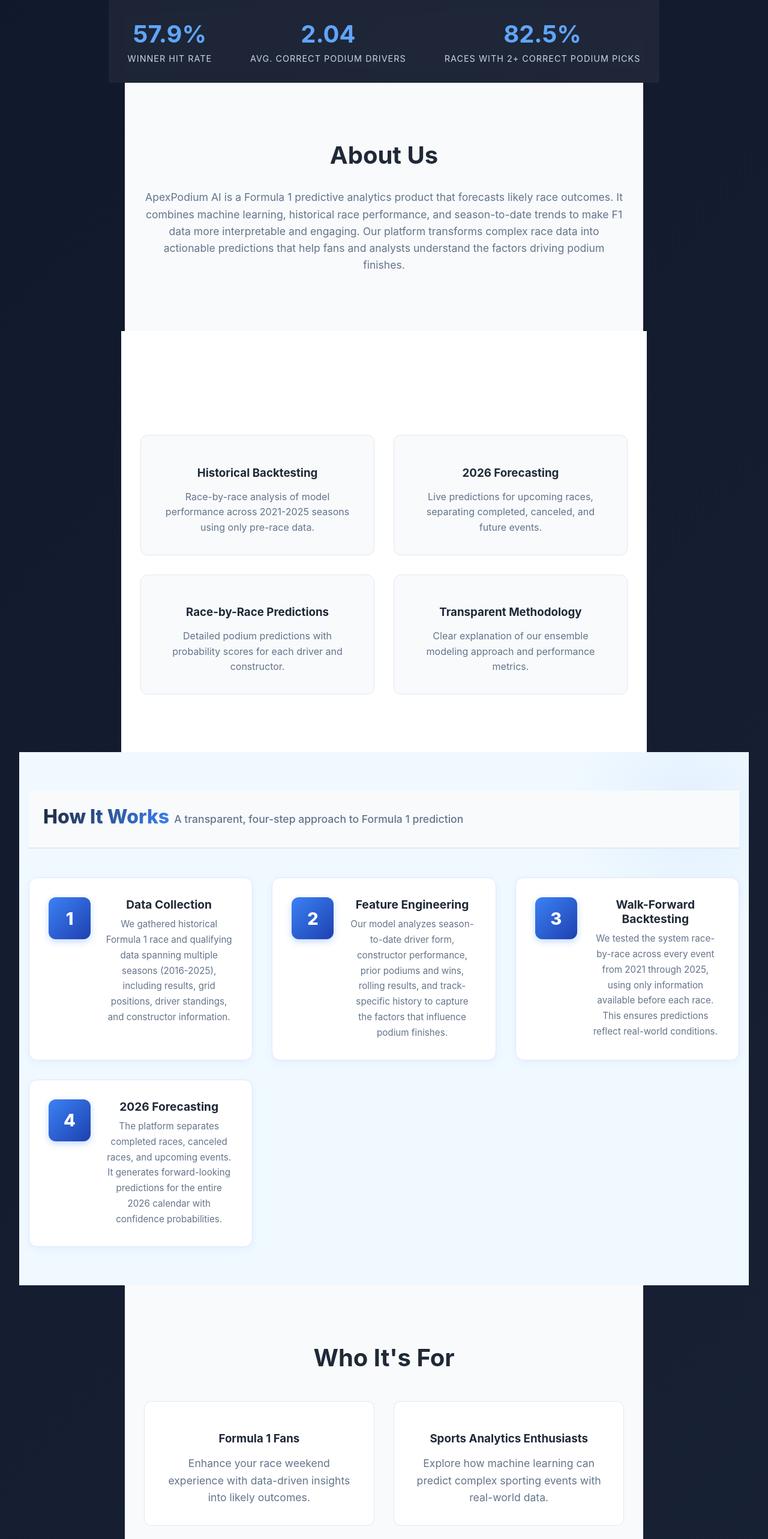
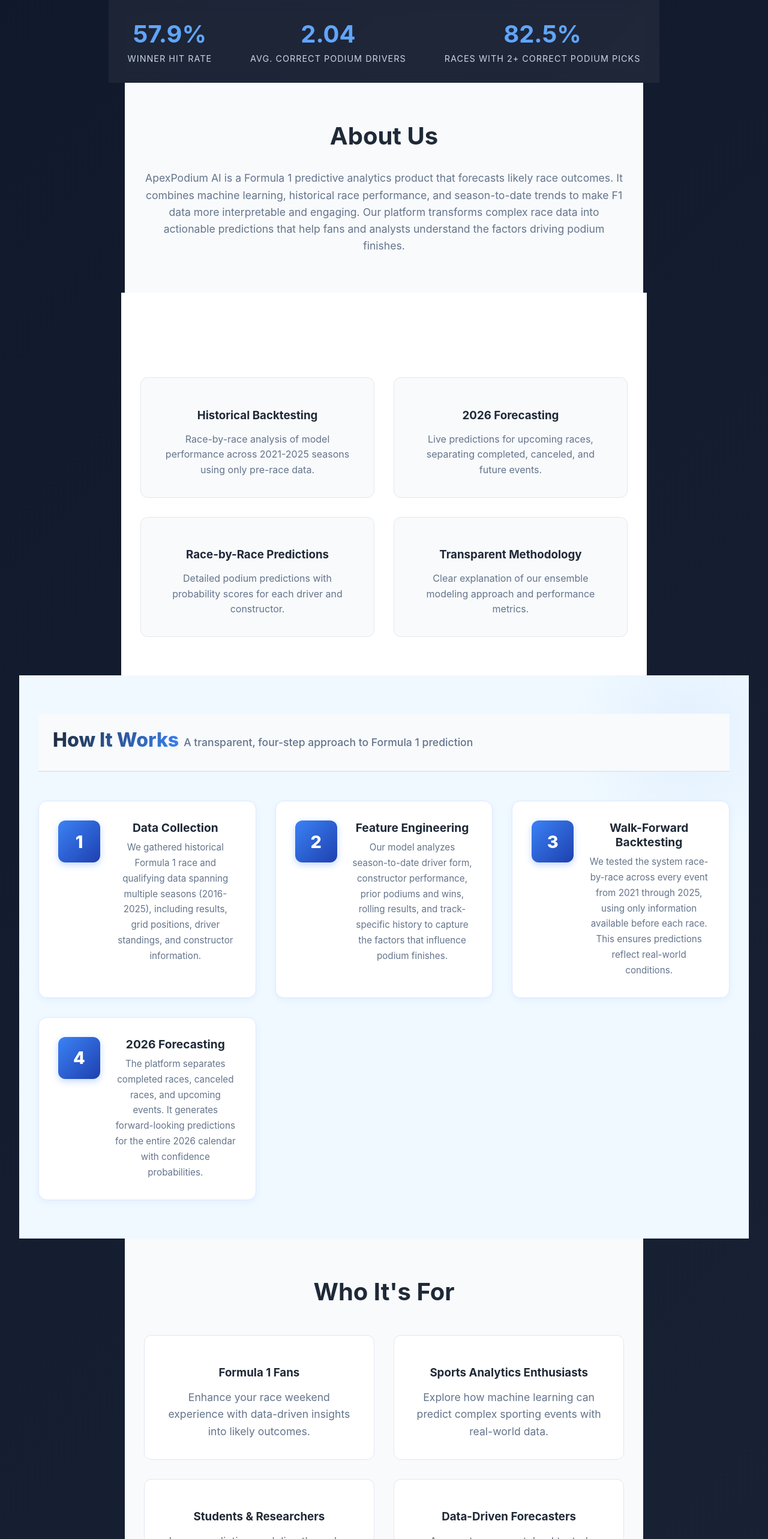
Before and after one commit to Lucaromeo16/apex-podium-ai, a React (Vite) app: page / in a window 1280 px wide. Shown: the part 803-3369 px from the top of the page at 60% size. Built offline with nearby package versions, Linux system fonts and the light colour scheme.

Commit message:
stable before wording rewrite for course alignment

```diff
--- a/src/styles.css
+++ b/src/styles.css
@@ -947,7 +947,7 @@
 }
 
 .landing-section {
-  padding: 6rem 2rem;
+  padding: 4rem 2rem;
   background: #f8fafc;
 }
 
@@ -973,7 +973,7 @@
 
 .features-section {
   background: white;
-  padding: 6rem 2rem;
+  padding: 4rem 2rem;
 }
 
 .features-grid {
@@ -1542,7 +1542,7 @@
 
 .how-it-works-section {
   background: #f0f9ff;
-  padding: 4rem 1rem;
+  padding: 4rem 2rem;
   position: relative;
   overflow: hidden;
 }
@@ -1679,7 +1679,7 @@
 
 .model-architecture-section {
   background: #ffffff;
-  padding: 4rem 1rem;
+  padding: 4rem 2rem;
   position: relative;
 }
 
```
